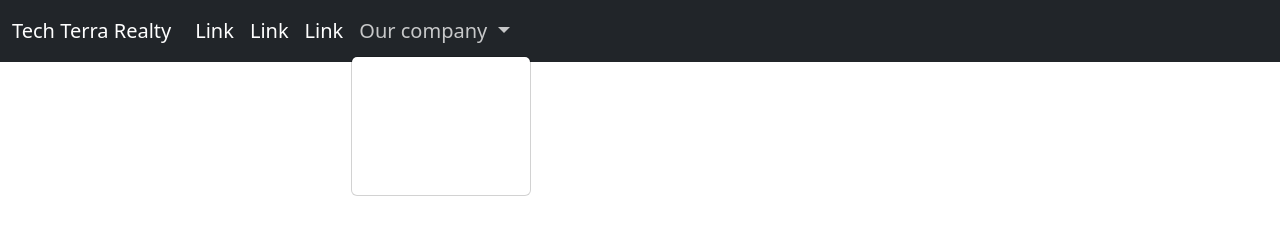
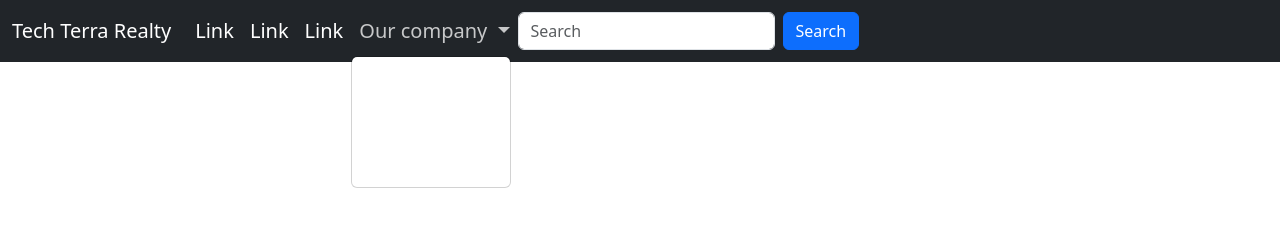
Before and after one commit to Michaelojok11/Tech-Terra-Realty, a plain HTML site: page index.html in a window 1280 px wide. Both pictures are taken after a click on the button "Our company". Drawn offline with nearby package versions, Linux system fonts and the light colour scheme.

Commit message:
update git

```diff
--- a/index.html
+++ b/index.html
@@ -44,10 +44,16 @@
             <ul class="dropdown-menu">
               <li><a class="dropdown-item" href="#"> Mission </a></li>
               <li><a class="dropdown-item" href="#"> Vision </a></li>
-              <li><a class="dropdown-item" href="#"> Core Values /a></li>
+              <li><a class="dropdown-item" href="#"> Core Values </a></li>
            </ul>
           </li>
         </ul>
+        <!-- form for searching -->
+        <form class="d-flex">
+          <input class="form-control me-2" type="text" placeholder="Search">
+          <button class="btn btn-primary" type="button">Search</button>
+        </form>
+        <!-- End of search form -->
       </div>
     </div>
   </nav>
```
Also changed, not shown: services.html (+1 -1 lines).
